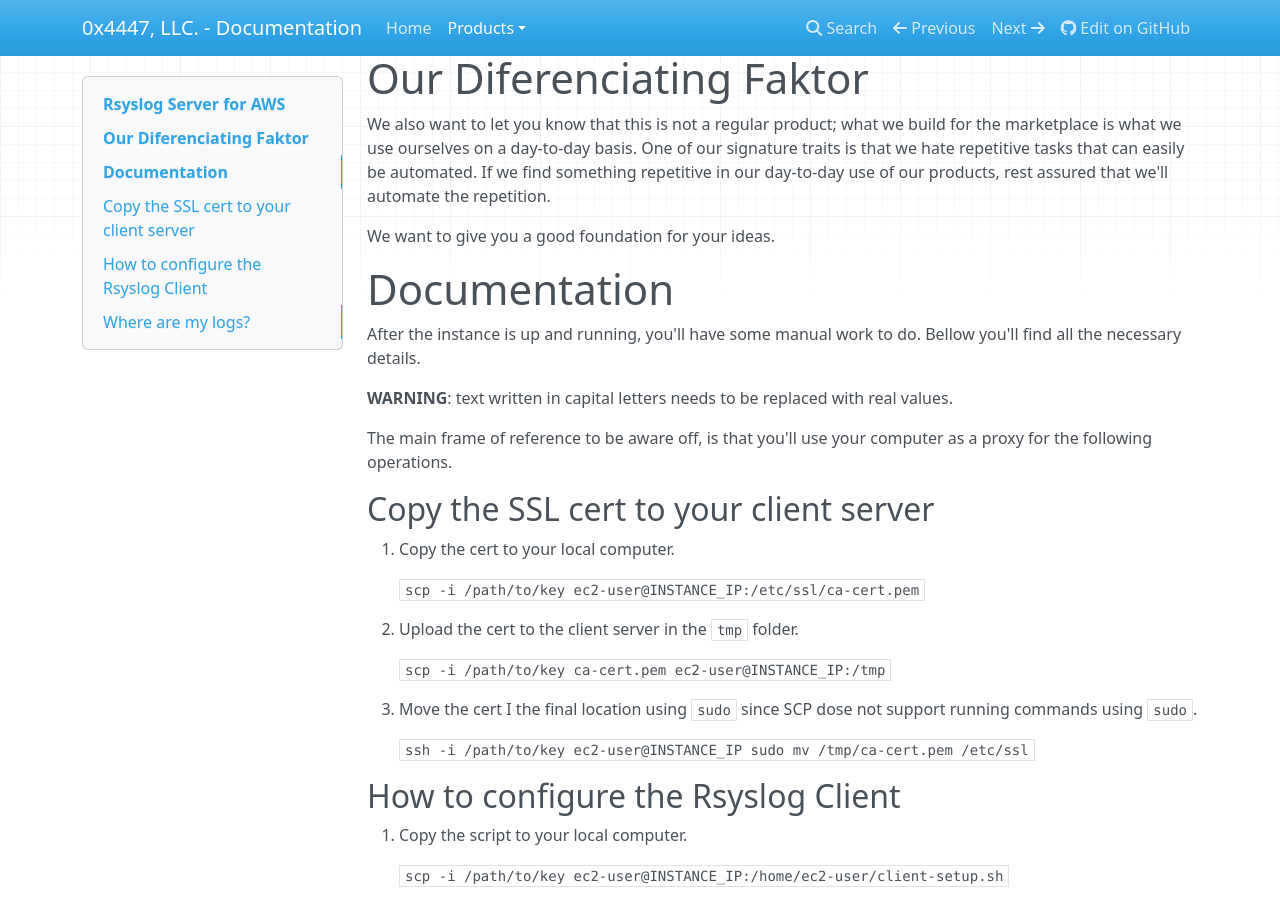
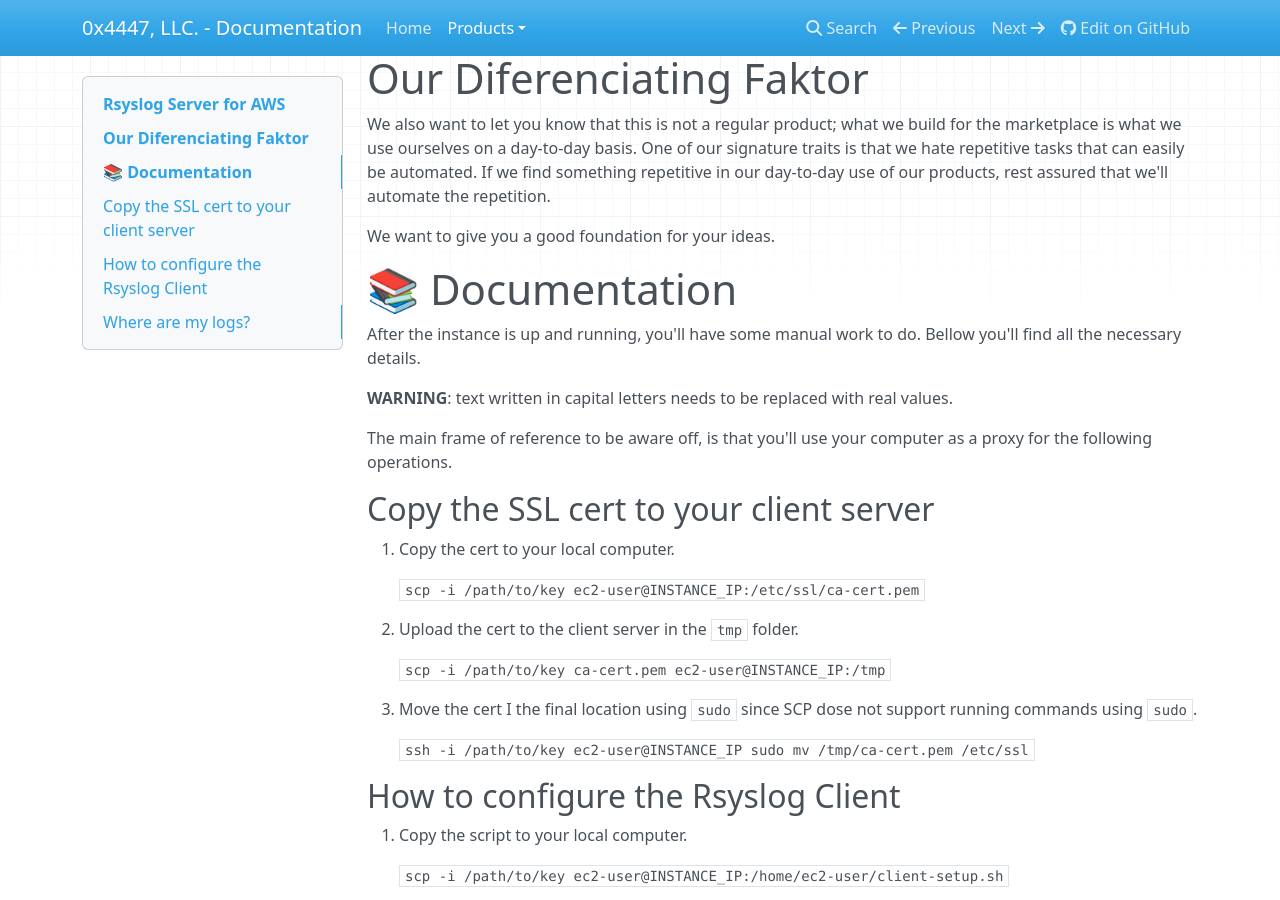
Before and after one commit to 0x4447-office/0x4447_webpage_documentation, an MkDocs documentation site: the page built from docs/products/cloud/aws-marketplace/rsyslog-server.md, in a window 1280 px wide and 900 px high, scrolled down 465 px. Built offline with MkDocs 1.6.1, drawn with Linux system fonts in a browser that asks for light colours; nearby versions of some CDN libraries.

```diff
--- a/docs/products/cloud/aws-marketplace/rsyslog-server.md
+++ b/docs/products/cloud/aws-marketplace/rsyslog-server.md
@@ -21,7 +21,7 @@ We also want to let you know that this is not a regular product; what we build f
 
 We want to give you a good foundation for your ideas.
 
-# Documentation
+# 📚 Documentation
 
 After the instance is up and running, you'll have some manual work to do. Bellow you'll find all the necessary details.
 
```
